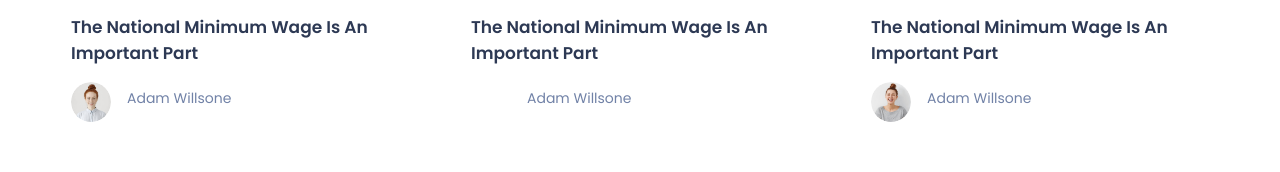
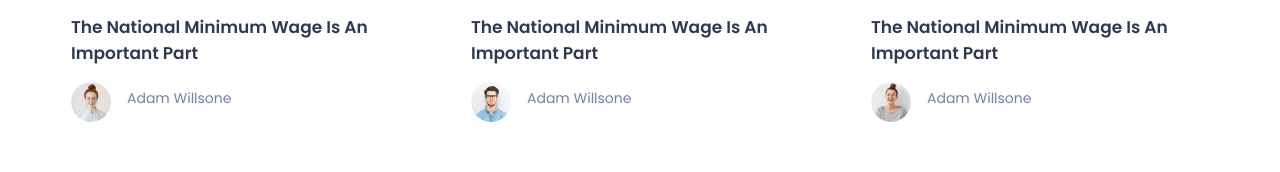
Before and after one commit to shantanuuchak/fiable, a plain HTML site: page blog.html in a window 1280 px wide. Shown: the part 1478-1650 px from the top of the page. Drawn offline with Linux system fonts and the light colour scheme; files whose address does not match are found by name; a web font is replaced by a local one.

Commit message:
V3: Fixing bugs and errors 🚜

```diff
--- a/blog.html
+++ b/blog.html
@@ -237,8 +237,7 @@
 							<div class="articles_grid_caption">
 								<h4>The National Minimum wage is an important part</h4>
 								<div class="articles_grid_author">
-									<div class="articles_grid_author_img"><img src="assets/img/user-5.jpg class="
-											img-fluid" alt="" /></div>
+									<div class="articles_grid_author_img"><img src="assets/img/user-5.jpg" class="img-fluid" alt="" /></div>
 									<h4>Adam Willsone</h4>
 								</div>
 							</div>
```
Also changed, not shown: assets/img/organisation.svg (added), assets/img/personal.svg (added), assets/img/professional.svg (added).
